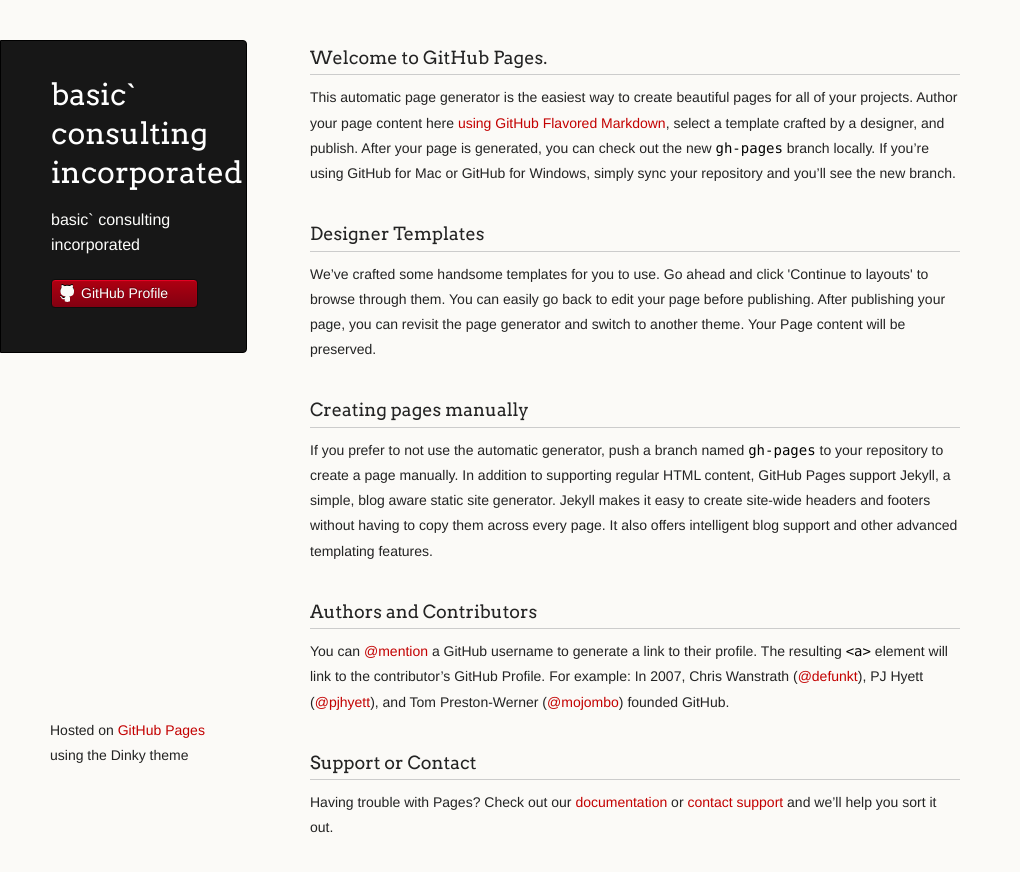
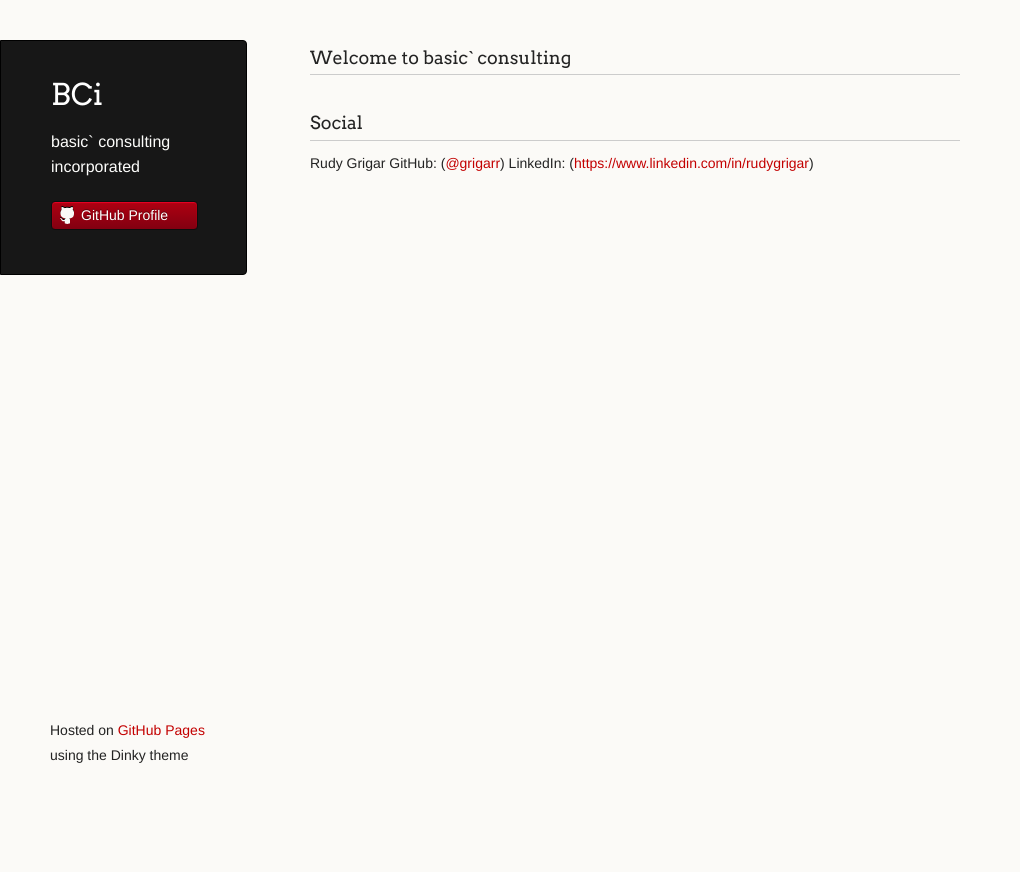
Before and after one commit to basic-ci/basic-ci.github.io, a plain HTML site: page index.html in a window 1280 px wide. Shown: the whole page, without its empty margins (0-1020 px from the left). After the commit the page ends 800 px from the top, so only its background shows below. Drawn offline with Linux system fonts and the light colour scheme.

Commit message:
Replace master branch with page content via GitHub

```diff
--- a/index.html
+++ b/index.html
@@ -3,7 +3,7 @@
   <head>
     <meta charset="utf-8">
     <meta http-equiv="X-UA-Compatible" content="chrome=1">
-    <title>basic` consulting incorporated by basic-ci</title>
+    <title>BCi by basic-ci</title>
 
     <link rel="stylesheet" href="stylesheets/styles.css">
     <link rel="stylesheet" href="stylesheets/github-light.css">
@@ -16,7 +16,7 @@
   <body>
     <div class="wrapper">
       <header>
-        <h1 class="header">basic` consulting incorporated</h1>
+        <h1 class="header">BCi</h1>
         <p class="header">basic` consulting incorporated</p>
 
 
@@ -28,29 +28,14 @@
       </header>
       <section>
         <h3>
-<a id="welcome-to-github-pages" class="anchor" href="#welcome-to-github-pages" aria-hidden="true"><span class="octicon octicon-link"></span></a>Welcome to GitHub Pages.</h3>
-
-<p>This automatic page generator is the easiest way to create beautiful pages for all of your projects. Author your page content here <a href="https://guides.github.com/features/mastering-markdown/">using GitHub Flavored Markdown</a>, select a template crafted by a designer, and publish. After your page is generated, you can check out the new <code>gh-pages</code> branch locally. If you’re using GitHub for Mac or GitHub for Windows, simply sync your repository and you’ll see the new branch.</p>
+<a id="welcome-to-basic-consulting" class="anchor" href="#welcome-to-basic-consulting" aria-hidden="true"><span class="octicon octicon-link"></span></a>Welcome to basic` consulting</h3>
 
 <h3>
-<a id="designer-templates" class="anchor" href="#designer-templates" aria-hidden="true"><span class="octicon octicon-link"></span></a>Designer Templates</h3>
+<a id="social" class="anchor" href="#social" aria-hidden="true"><span class="octicon octicon-link"></span></a>Social</h3>
 
-<p>We’ve crafted some handsome templates for you to use. Go ahead and click 'Continue to layouts' to browse through them. You can easily go back to edit your page before publishing. After publishing your page, you can revisit the page generator and switch to another theme. Your Page content will be preserved.</p>
-
-<h3>
-<a id="creating-pages-manually" class="anchor" href="#creating-pages-manually" aria-hidden="true"><span class="octicon octicon-link"></span></a>Creating pages manually</h3>
-
-<p>If you prefer to not use the automatic generator, push a branch named <code>gh-pages</code> to your repository to create a page manually. In addition to supporting regular HTML content, GitHub Pages support Jekyll, a simple, blog aware static site generator. Jekyll makes it easy to create site-wide headers and footers without having to copy them across every page. It also offers intelligent blog support and other advanced templating features.</p>
-
-<h3>
-<a id="authors-and-contributors" class="anchor" href="#authors-and-contributors" aria-hidden="true"><span class="octicon octicon-link"></span></a>Authors and Contributors</h3>
-
-<p>You can <a href="https://github.com/blog/821" class="user-mention">@mention</a> a GitHub username to generate a link to their profile. The resulting <code>&lt;a&gt;</code> element will link to the contributor’s GitHub Profile. For example: In 2007, Chris Wanstrath (<a href="https://github.com/defunkt" class="user-mention">@defunkt</a>), PJ Hyett (<a href="https://github.com/pjhyett" class="user-mention">@pjhyett</a>), and Tom Preston-Werner (<a href="https://github.com/mojombo" class="user-mention">@mojombo</a>) founded GitHub.</p>
-
-<h3>
-<a id="support-or-contact" class="anchor" href="#support-or-contact" aria-hidden="true"><span class="octicon octicon-link"></span></a>Support or Contact</h3>
-
-<p>Having trouble with Pages? Check out our <a href="https://help.github.com/pages">documentation</a> or <a href="https://github.com/contact">contact support</a> and we’ll help you sort it out.</p>
+<p>Rudy Grigar
+GitHub: (<a href="https://github.com/grigarr" class="user-mention">@grigarr</a>)
+LinkedIn: (<a href="https://www.linkedin.com/in/rudygrigar">https://www.linkedin.com/in/rudygrigar</a>)</p>
       </section>
       <footer>
         <p><small>Hosted on <a href="https://pages.github.com">GitHub Pages</a> using the Dinky theme</small></p>
```
Also changed, not shown: params.json (+1 -1 lines).
